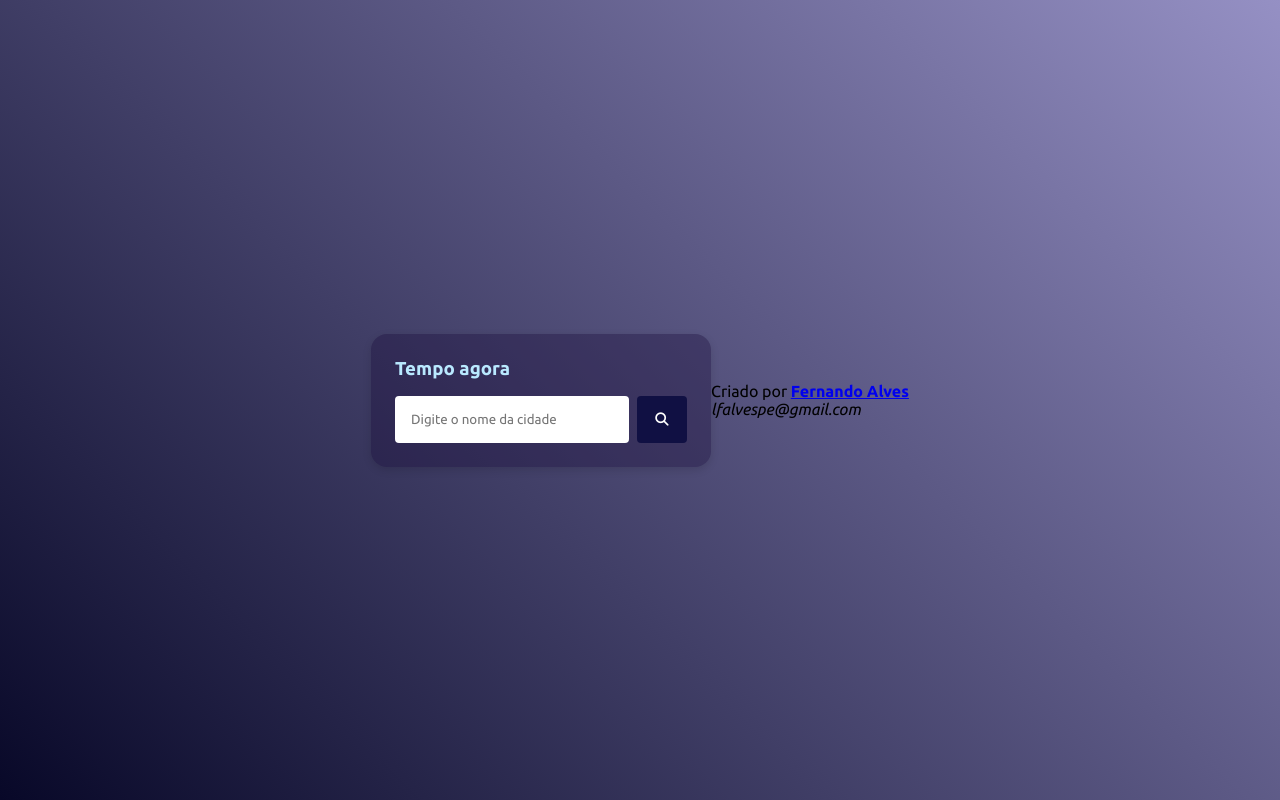
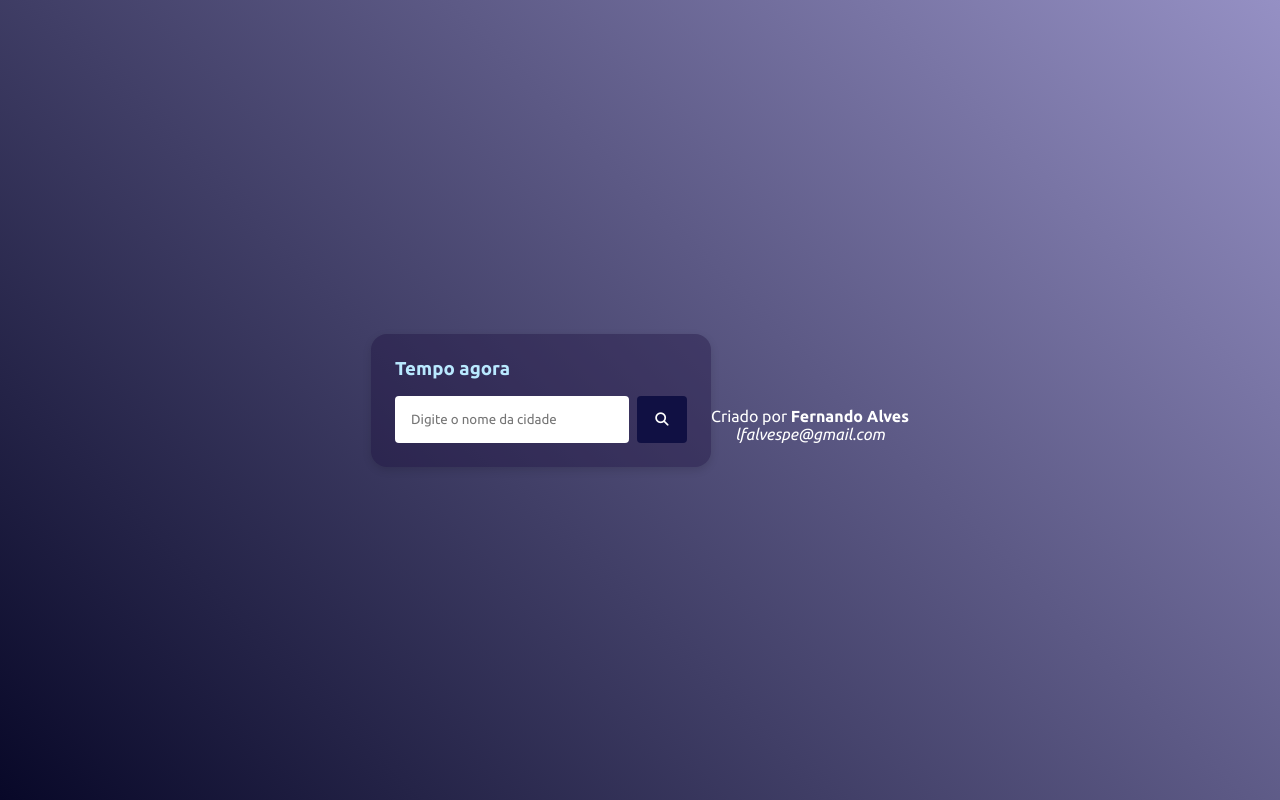
Before and after one commit to lfalvespe/clima, a plain HTML site: page index.html in a window 1280 px wide. Drawn offline with Linux system fonts and the light colour scheme.

Commit message:
Update style.css

```diff
--- a/css/style.css
+++ b/css/style.css
@@ -114,3 +114,18 @@ body {
 #details-container #wind {
     color: aquamarine;
 }
+
+footer {
+    margin-top: 50px;
+    color: #fff;
+    text-align: center;
+}
+
+footer a {
+    color: #fff;
+    text-decoration: none;
+}
+
+footer a:hover {
+    text-decoration: underline;
+}
```
